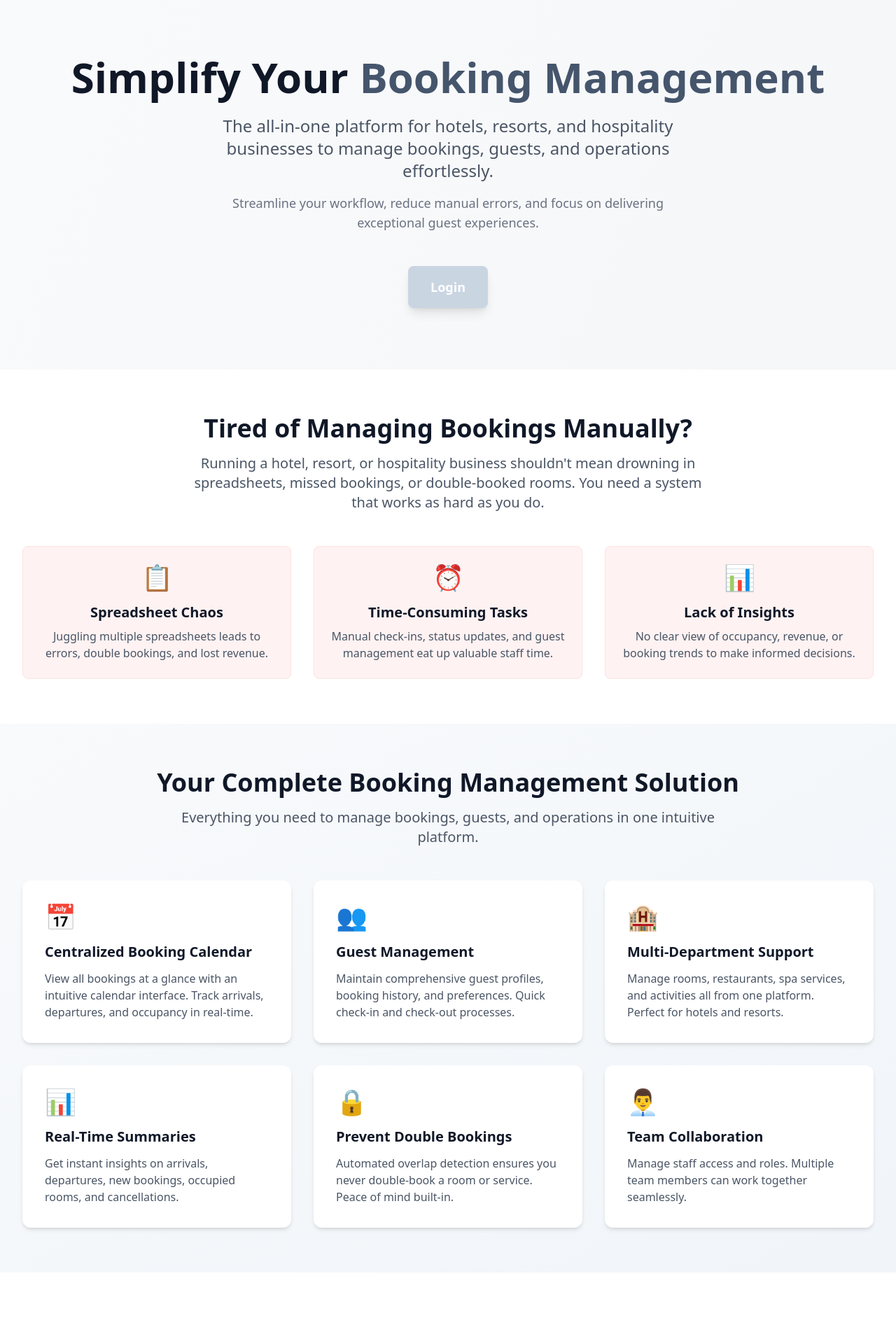
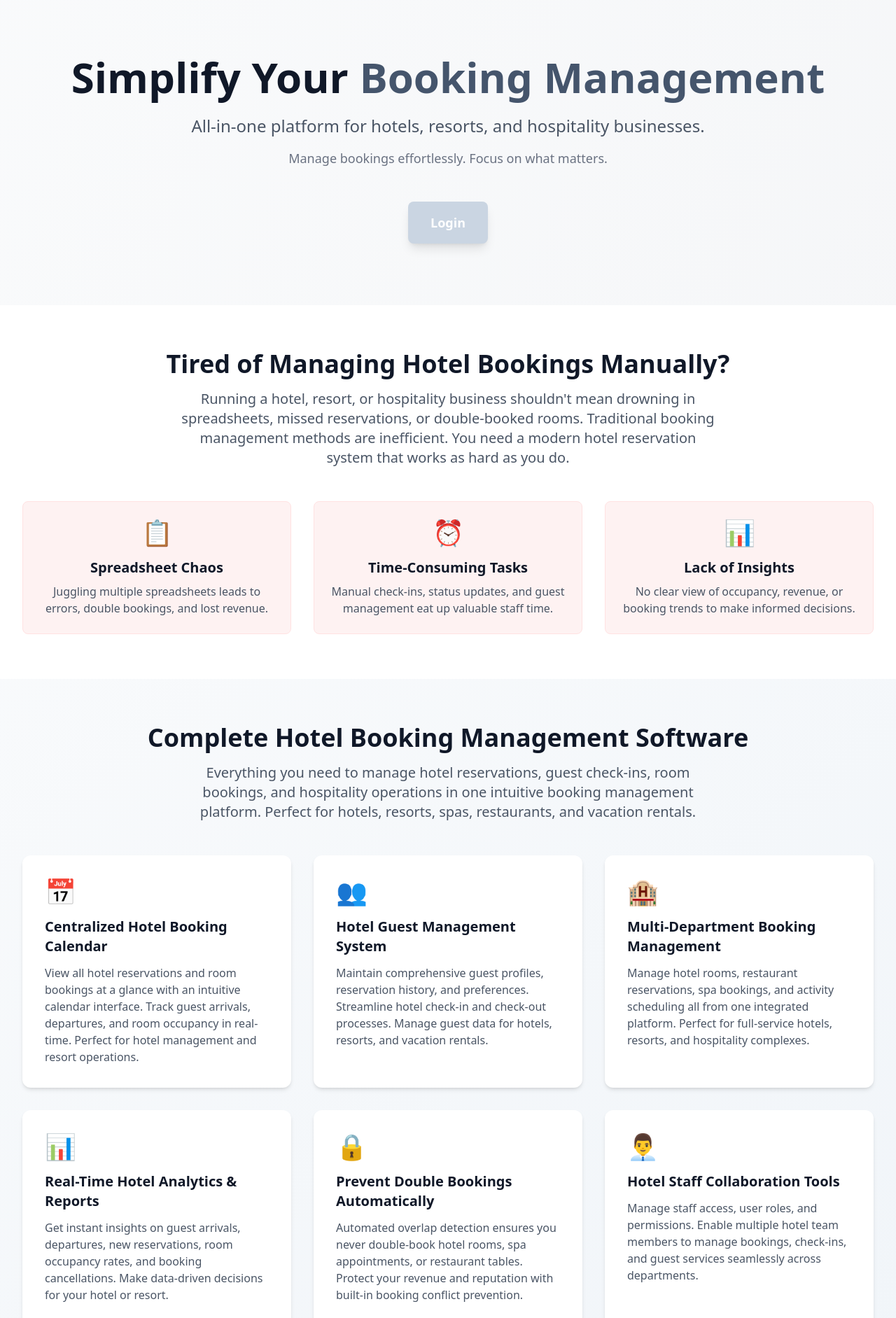
Before and after one commit to jwaiswa7/schedulze_ui, a React (Vite) app: page / in a window 1280 px wide. Shown: the top 1883 px of the page at 70% size. Built offline with nearby package versions, Linux system fonts and the light colour scheme.

Commit message:
Implement SEO

```diff
--- a/index.html
+++ b/index.html
@@ -4,9 +4,111 @@
     <meta charset="UTF-8" />
     <link rel="icon" type="image/svg+xml" href="/vite.svg" />
     <meta name="viewport" content="width=device-width, initial-scale=1.0" />
-    <title>Booking App</title>
+
+    <!-- Primary Meta Tags -->
+    <title>Schedulze - Hotel Booking Management System | Resort & Hospitality Software</title>
+    <meta name="title" content="Schedulze - Hotel Booking Management System | Resort & Hospitality Software" />
+    <meta name="description" content="Streamline your hotel, resort, or hospitality business with Schedulze. Manage bookings, guests, and operations effortlessly. Prevent double bookings, automate check-ins, and boost revenue with our all-in-one booking management platform." />
+    <meta name="keywords" content="hotel booking system, resort management software, hospitality booking platform, hotel management system, booking calendar, guest management, hotel reservation system, resort booking software, hospitality management, hotel operations, booking automation, hotel check-in system, room booking software, spa booking system, restaurant reservation system, vacation rental management, hotel PMS, property management system, booking management software, hotel technology" />
+    <meta name="author" content="Schedulze" />
+    <meta name="robots" content="index, follow" />
+    <meta name="language" content="English" />
+    <meta name="revisit-after" content="7 days" />
+
+    <!-- Open Graph / Facebook -->
+    <meta property="og:type" content="website" />
+    <meta property="og:url" content="https://schedulze.com/" />
+    <meta property="og:title" content="Schedulze - Hotel Booking Management System | Resort & Hospitality Software" />
+    <meta property="og:description" content="Streamline your hotel, resort, or hospitality business with Schedulze. Manage bookings, guests, and operations effortlessly. Prevent double bookings, automate check-ins, and boost revenue." />
+    <meta property="og:image" content="https://schedulze.com/og-image.jpg" />
+
+    <!-- Twitter -->
+    <meta property="twitter:card" content="summary_large_image" />
+    <meta property="twitter:url" content="https://schedulze.com/" />
+    <meta property="twitter:title" content="Schedulze - Hotel Booking Management System | Resort & Hospitality Software" />
+    <meta property="twitter:description" content="Streamline your hotel, resort, or hospitality business with Schedulze. Manage bookings, guests, and operations effortlessly." />
+    <meta property="twitter:image" content="https://schedulze.com/og-image.jpg" />
+
+    <!-- Canonical URL -->
+    <link rel="canonical" href="https://schedulze.com/" />
+
+    <!-- Mobile App Meta -->
     <meta name="apple-mobile-web-app-capable" content="yes" />
     <meta name="mobile-web-app-capable" content="yes" />
+    <meta name="apple-mobile-web-app-title" content="Schedulze" />
+    <meta name="application-name" content="Schedulze" />
+
+    <!-- Structured Data (JSON-LD) -->
+    <script type="application/ld+json">
+    {
+      "@context": "https://schema.org",
+      "@type": "SoftwareApplication",
+      "name": "Schedulze",
+      "applicationCategory": "BusinessApplication",
+      "operatingSystem": "Web",
+      "offers": {
+        "@type": "Offer",
+        "price": "0",
+        "priceCurrency": "USD"
+      },
+      "description": "All-in-one booking management platform for hotels, resorts, and hospitality businesses. Manage bookings, guests, and operations effortlessly.",
+      "featureList": [
+        "Centralized Booking Calendar",
+        "Guest Management",
+        "Multi-Department Support",
+        "Real-Time Summaries",
+        "Double Booking Prevention",
+        "Team Collaboration"
+      ],
+      "screenshot": "https://schedulze.com/screenshot.jpg",
+      "url": "https://schedulze.com/",
+      "author": {
+        "@type": "Organization",
+        "name": "Schedulze",
+        "email": "joshua.waiswa@schedulze.com",
+        "telephone": "+256771806549",
+        "address": {
+          "@type": "PostalAddress",
+          "addressCountry": "UG"
+        }
+      }
+    }
+    </script>
+
+    <script type="application/ld+json">
+    {
+      "@context": "https://schema.org",
+      "@type": "Organization",
+      "name": "Schedulze",
+      "url": "https://schedulze.com/",
+      "logo": "https://schedulze.com/logo.png",
+      "contactPoint": {
+        "@type": "ContactPoint",
+        "telephone": "+256771806549",
+        "contactType": "Customer Service",
+        "email": "joshua.waiswa@schedulze.com",
+        "areaServed": "Worldwide",
+        "availableLanguage": "English"
+      },
+      "sameAs": [
+        "https://app.schedulze.com/"
+      ]
+    }
+    </script>
+
+    <script type="application/ld+json">
+    {
+      "@context": "https://schema.org",
+      "@type": "WebSite",
+      "name": "Schedulze",
+      "url": "https://schedulze.com/",
+      "potentialAction": {
+        "@type": "SearchAction",
+        "target": "https://schedulze.com/search?q={search_term_string}",
+        "query-input": "required name=search_term_string"
+      }
+    }
+    </script>
   </head>
   <body>
     <div id="root"></div>
--- a/src/App.jsx
+++ b/src/App.jsx
@@ -3,17 +3,17 @@ function App() {
   return (
     <div className="min-h-screen bg-gradient-to-br from-gray-50 to-gray-100">
       {/* Hero Section */}
-      <div className="max-w-7xl mx-auto px-4 sm:px-6 lg:px-8 pt-20 pb-16">
+      <header className="max-w-7xl mx-auto px-4 sm:px-6 lg:px-8 pt-20 pb-16">
         <div className="text-center">
           <h1 className="text-5xl md:text-6xl font-bold text-gray-900 mb-6">
             Simplify Your
             <span className="text-slate-600"> Booking Management</span>
           </h1>
           <p className="text-xl md:text-2xl text-gray-600 mb-4 max-w-3xl mx-auto">
-            The all-in-one platform for hotels, resorts, and hospitality businesses to manage bookings, guests, and operations effortlessly.
+            All-in-one platform for hotels, resorts, and hospitality businesses.
           </p>
           <p className="text-lg text-gray-500 mb-12 max-w-2xl mx-auto">
-            Streamline your workflow, reduce manual errors, and focus on delivering exceptional guest experiences.
+            Manage bookings effortlessly. Focus on what matters.
           </p>
           <div className="flex flex-col sm:flex-row gap-4 justify-center items-center mb-6">
             <a
@@ -24,17 +24,17 @@ function App() {
             </a>
           </div>
         </div>
-      </div>
+      </header>
 
       {/* Problem Statement Section */}
-      <div className="bg-white py-16">
+      <section className="bg-white py-16" aria-label="Common booking management problems">
         <div className="max-w-7xl mx-auto px-4 sm:px-6 lg:px-8">
           <div className="text-center mb-12">
             <h2 className="text-3xl md:text-4xl font-bold text-gray-900 mb-4">
-              Tired of Managing Bookings Manually?
+              Tired of Managing Hotel Bookings Manually?
             </h2>
             <p className="text-xl text-gray-600 max-w-3xl mx-auto">
-              Running a hotel, resort, or hospitality business shouldn't mean drowning in spreadsheets, missed bookings, or double-booked rooms. You need a system that works as hard as you do.
+              Running a hotel, resort, or hospitality business shouldn't mean drowning in spreadsheets, missed reservations, or double-booked rooms. Traditional booking management methods are inefficient. You need a modern hotel reservation system that works as hard as you do.
             </p>
           </div>
           <div className="grid md:grid-cols-3 gap-8 mt-12">
@@ -55,56 +55,56 @@ function App() {
             </div>
           </div>
         </div>
-      </div>
+      </section>
 
       {/* Solution Section */}
-      <div className="bg-gradient-to-br from-slate-50 to-slate-100 py-16">
+      <section className="bg-gradient-to-br from-slate-50 to-slate-100 py-16" aria-label="Booking management solution features">
         <div className="max-w-7xl mx-auto px-4 sm:px-6 lg:px-8">
           <div className="text-center mb-12">
             <h2 className="text-3xl md:text-4xl font-bold text-gray-900 mb-4">
-              Your Complete Booking Management Solution
+              Complete Hotel Booking Management Software
             </h2>
             <p className="text-xl text-gray-600 max-w-3xl mx-auto">
-              Everything you need to manage bookings, guests, and operations in one intuitive platform.
+              Everything you need to manage hotel reservations, guest check-ins, room bookings, and hospitality operations in one intuitive booking management platform. Perfect for hotels, resorts, spas, restaurants, and vacation rentals.
             </p>
           </div>
           <div className="grid md:grid-cols-2 lg:grid-cols-3 gap-8">
             <div className="bg-white p-8 rounded-xl shadow-md hover:shadow-lg transition-shadow">
               <div className="text-4xl mb-4">📅</div>
-              <h3 className="text-xl font-semibold text-gray-900 mb-3">Centralized Booking Calendar</h3>
-              <p className="text-gray-600">View all bookings at a glance with an intuitive calendar interface. Track arrivals, departures, and occupancy in real-time.</p>
+              <h3 className="text-xl font-semibold text-gray-900 mb-3">Centralized Hotel Booking Calendar</h3>
+              <p className="text-gray-600">View all hotel reservations and room bookings at a glance with an intuitive calendar interface. Track guest arrivals, departures, and room occupancy in real-time. Perfect for hotel management and resort operations.</p>
             </div>
             <div className="bg-white p-8 rounded-xl shadow-md hover:shadow-lg transition-shadow">
               <div className="text-4xl mb-4">👥</div>
-              <h3 className="text-xl font-semibold text-gray-900 mb-3">Guest Management</h3>
-              <p className="text-gray-600">Maintain comprehensive guest profiles, booking history, and preferences. Quick check-in and check-out processes.</p>
+              <h3 className="text-xl font-semibold text-gray-900 mb-3">Hotel Guest Management System</h3>
+              <p className="text-gray-600">Maintain comprehensive guest profiles, reservation history, and preferences. Streamline hotel check-in and check-out processes. Manage guest data for hotels, resorts, and vacation rentals.</p>
             </div>
             <div className="bg-white p-8 rounded-xl shadow-md hover:shadow-lg transition-shadow">
               <div className="text-4xl mb-4">🏨</div>
-              <h3 className="text-xl font-semibold text-gray-900 mb-3">Multi-Department Support</h3>
-              <p className="text-gray-600">Manage rooms, restaurants, spa services, and activities all from one platform. Perfect for hotels and resorts.</p>
+              <h3 className="text-xl font-semibold text-gray-900 mb-3">Multi-Department Booking Management</h3>
+              <p className="text-gray-600">Manage hotel rooms, restaurant reservations, spa bookings, and activity scheduling all from one integrated platform. Perfect for full-service hotels, resorts, and hospitality complexes.</p>
             </div>
             <div className="bg-white p-8 rounded-xl shadow-md hover:shadow-lg transition-shadow">
               <div className="text-4xl mb-4">📊</div>
-              <h3 className="text-xl font-semibold text-gray-900 mb-3">Real-Time Summaries</h3>
-              <p className="text-gray-600">Get instant insights on arrivals, departures, new bookings, occupied rooms, and cancellations.</p>
+              <h3 className="text-xl font-semibold text-gray-900 mb-3">Real-Time Hotel Analytics & Reports</h3>
+              <p className="text-gray-600">Get instant insights on guest arrivals, departures, new reservations, room occupancy rates, and booking cancellations. Make data-driven decisions for your hotel or resort.</p>
             </div>
             <div className="bg-white p-8 rounded-xl shadow-md hover:shadow-lg transition-shadow">
               <div className="text-4xl mb-4">🔒</div>
-              <h3 className="text-xl font-semibold text-gray-900 mb-3">Prevent Double Bookings</h3>
-              <p className="text-gray-600">Automated overlap detection ensures you never double-book a room or service. Peace of mind built-in.</p>
+              <h3 className="text-xl font-semibold text-gray-900 mb-3">Prevent Double Bookings Automatically</h3>
+              <p className="text-gray-600">Automated overlap detection ensures you never double-book hotel rooms, spa appointments, or restaurant tables. Protect your revenue and reputation with built-in booking conflict prevention.</p>
             </div>
             <div className="bg-white p-8 rounded-xl shadow-md hover:shadow-lg transition-shadow">
               <div className="text-4xl mb-4">👨‍💼</div>
-              <h3 className="text-xl font-semibold text-gray-900 mb-3">Team Collaboration</h3>
-              <p className="text-gray-600">Manage staff access and roles. Multiple team members can work together seamlessly.</p>
+              <h3 className="text-xl font-semibold text-gray-900 mb-3">Hotel Staff Collaboration Tools</h3>
+              <p className="text-gray-600">Manage staff access, user roles, and permissions. Enable multiple hotel team members to manage bookings, check-ins, and guest services seamlessly across departments.</p>
             </div>
           </div>
         </div>
-      </div>
+      </section>
 
       {/* Benefits Section */}
-      <div className="bg-white py-16">
+      <section className="bg-white py-16" aria-label="Benefits of using Schedulze booking platform">
         <div className="max-w-7xl mx-auto px-4 sm:px-6 lg:px-8">
           <div className="text-center mb-12">
             <h2 className="text-3xl md:text-4xl font-bold text-gray-900 mb-4">
@@ -187,18 +187,18 @@ function App() {
             </div>
           </div>
         </div>
-      </div>
+      </section>
 
       {/* CTA Section */}
-      <div className="bg-slate-400 py-16">
+      <section className="bg-slate-400 py-16" aria-label="Get started with Schedulze">
         <div className="max-w-7xl mx-auto px-4 sm:px-6 lg:px-8">
           <div className="grid md:grid-cols-3 gap-8 items-center">
             <div className="md:col-span-2 text-center md:text-left">
               <h2 className="text-3xl md:text-4xl font-bold text-white mb-4">
-                Ready to Transform Your Booking Management?
+                Ready to Transform Your Hotel Booking Management?
               </h2>
               <p className="text-xl text-slate-300 mb-8">
-                Join hotels and hospitality businesses that have streamlined their operations and improved their guest experience.
+                Join hotels, resorts, and hospitality businesses worldwide that have streamlined their reservation management, improved guest satisfaction, and increased revenue with Schedulze booking software.
               </p>
               <div className="flex flex-col sm:flex-row gap-4 justify-center md:justify-start">
                 <a
@@ -237,7 +237,7 @@ function App() {
             </div>
           </div>
         </div>
-      </div>
+      </section>
     </div>
   )
 }
```
